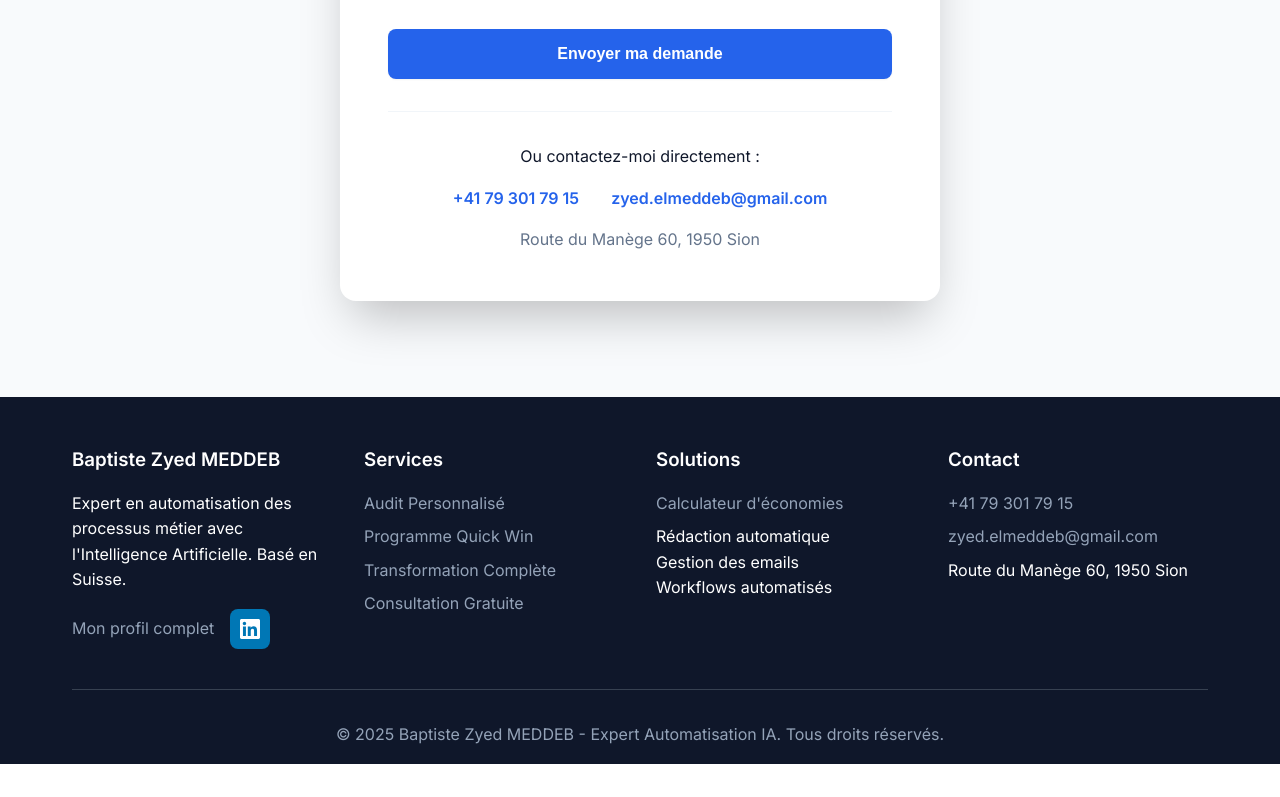
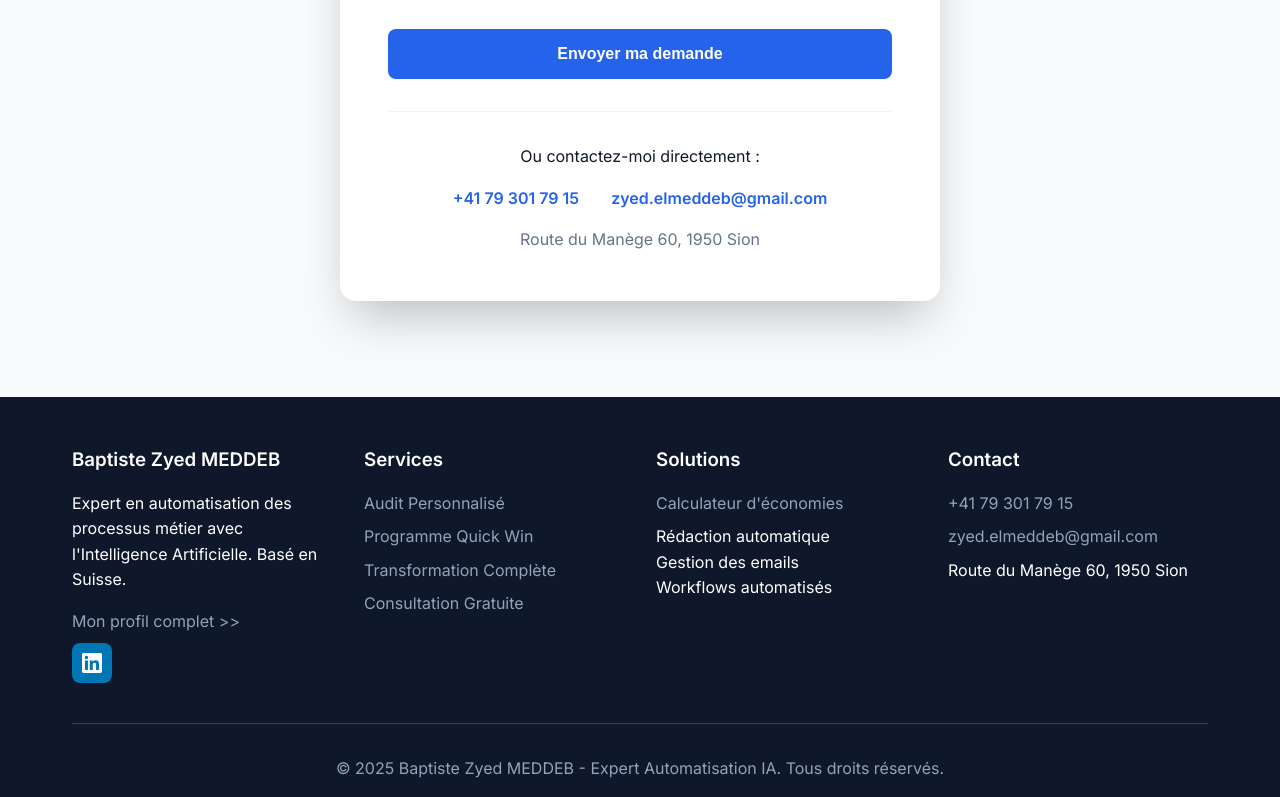
Before and after one commit to Zyedbelm/ai-automation, a plain HTML site: page index.html in a window 1280 px wide. Shown: the part 4761-5558 px from the top of the page. Before the commit the page ends 5525 px from the top, so only its background shows below. Drawn offline with nearby package versions, Linux system fonts and the light colour scheme; a script that the page names is missing.

Commit message:
Improve footer layout: separate links on different lines
- Place 'Mon profil complet' and LinkedIn icon on separate lines
- Add '>>' arrows to indicate 'Mon profil complet' is clickable
- Better visual hierarchy in footer section

```diff
--- a/index.html
+++ b/index.html
@@ -1094,8 +1094,8 @@
                 <div class="footer-section">
                     <h3>Baptiste Zyed MEDDEB</h3>
                     <p>Expert en automatisation des processus métier avec l'Intelligence Artificielle. Basé en Suisse.</p>
-                    <div style="display: flex; gap: 1rem; align-items: center; margin-top: 1rem;">
-                        <a href="https://bento.me/bzmeddeb" target="_blank">Mon profil complet</a>
+                    <div style="margin-top: 1rem;">
+                        <a href="https://bento.me/bzmeddeb" target="_blank" style="display: block; margin-bottom: 0.5rem;">Mon profil complet >></a>
                         <a href="https://www.linkedin.com/in/bzmeddeb/" target="_blank" style="display: inline-flex; align-items: center; justify-content: center; width: 40px; height: 40px; background: #0077b5; border-radius: 8px; color: white; text-decoration: none; transition: all 0.3s ease;" onmouseover="this.style.background='#005885'" onmouseout="this.style.background='#0077b5'">
                             <svg width="20" height="20" fill="currentColor" viewBox="0 0 24 24">
                                 <path d="M20.447 20.452h-3.554v-5.569c0-1.328-.027-3.037-1.852-3.037-1.853 0-2.136 1.445-2.136 2.939v5.667H9.351V9h3.414v1.561h.046c.477-.9 1.637-1.85 3.37-1.85 3.601 0 4.267 2.37 4.267 5.455v6.286zM5.337 7.433c-1.144 0-2.063-.926-2.063-2.065 0-1.138.92-2.063 2.063-2.063 1.14 0 2.064.925 2.064 2.063 0 1.139-.925 2.065-2.064 2.065zm1.782 13.019H3.555V9h3.564v11.452zM22.225 0H1.771C.792 0 0 .774 0 1.729v20.542C0 23.227.792 24 1.771 24h20.451C23.2 24 24 23.227 24 22.271V1.729C24 .774 23.2 0 22.222 0h.003z"/>
```
